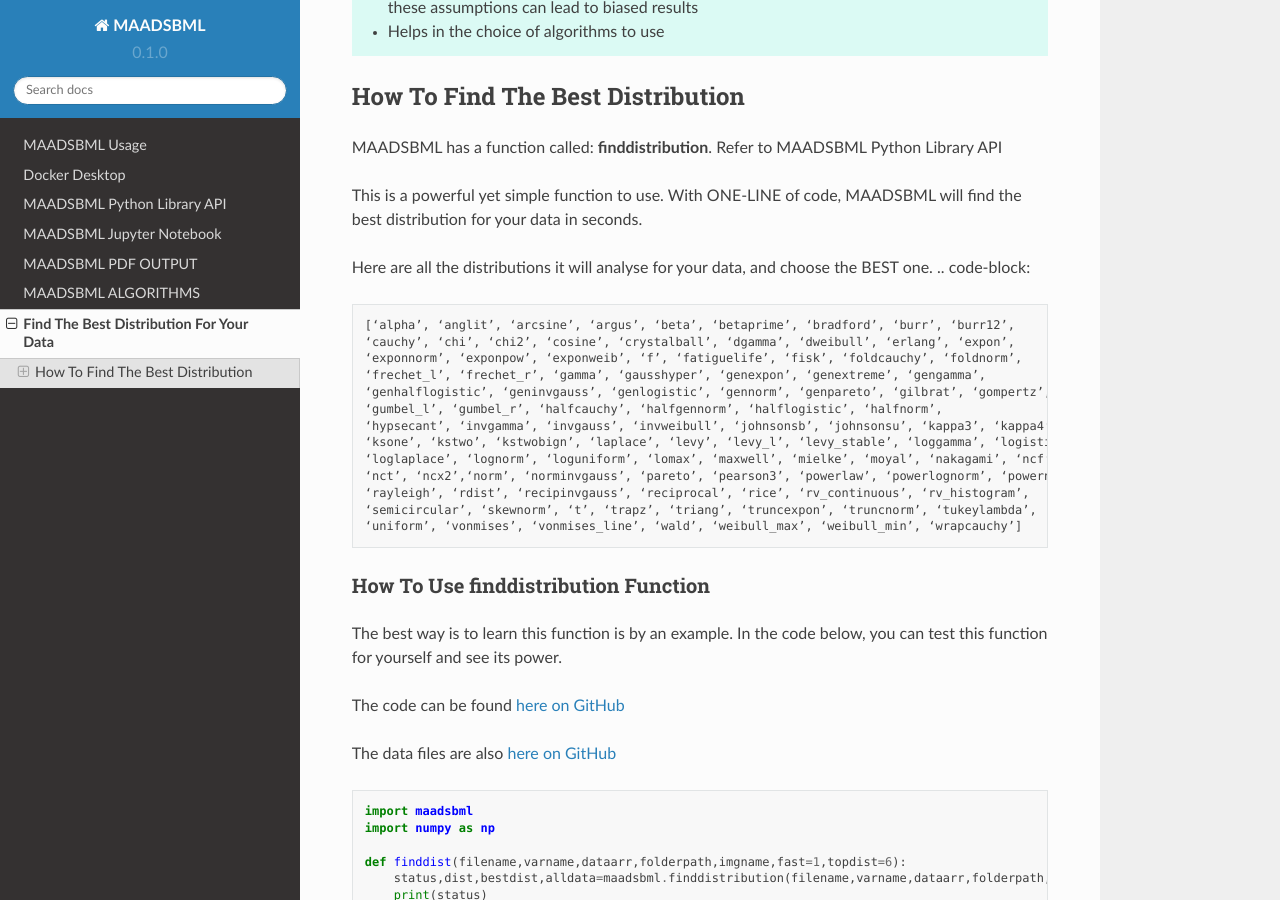
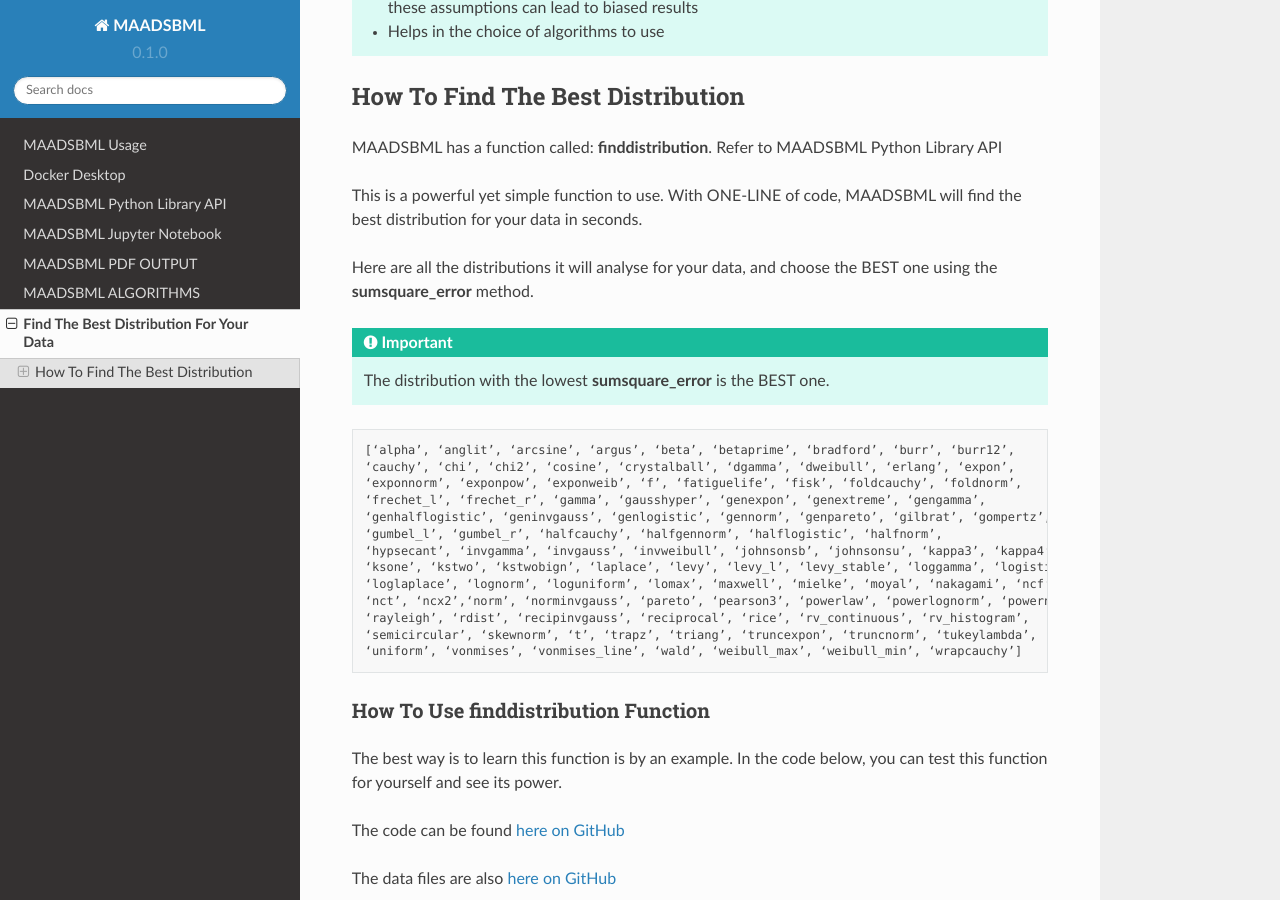
Before and after one commit to smaurice101/maadsbml, a Sphinx documentation site: the page built from docs/source/finddist.rst, in a window 1280 px wide and 900 px high, scrolled down 421 px. Built offline with Sphinx 7.4.7 and the Read the Docs theme 2.0.0, drawn with Linux system fonts in a browser that asks for light colours.

Commit message:
Update finddist.rst

```diff
--- a/docs/source/finddist.rst
+++ b/docs/source/finddist.rst
@@ -20,7 +20,11 @@
 
 This is a powerful yet simple function to use.  With ONE-LINE of code, MAADSBML will find the best distribution for your data in seconds.
 
-Here are all the distributions it will analyse for your data, and choose the BEST one.
+Here are all the distributions it will analyse for your data, and choose the BEST one using the **sumsquare_error** method.
+
+.. important::
+   The distribution with the lowest **sumsquare_error** is the BEST one.
+
 .. code-block::
 
       [‘alpha’, ‘anglit’, ‘arcsine’, ‘argus’, ‘beta’, ‘betaprime’, ‘bradford’, ‘burr’, ‘burr12’,
```
